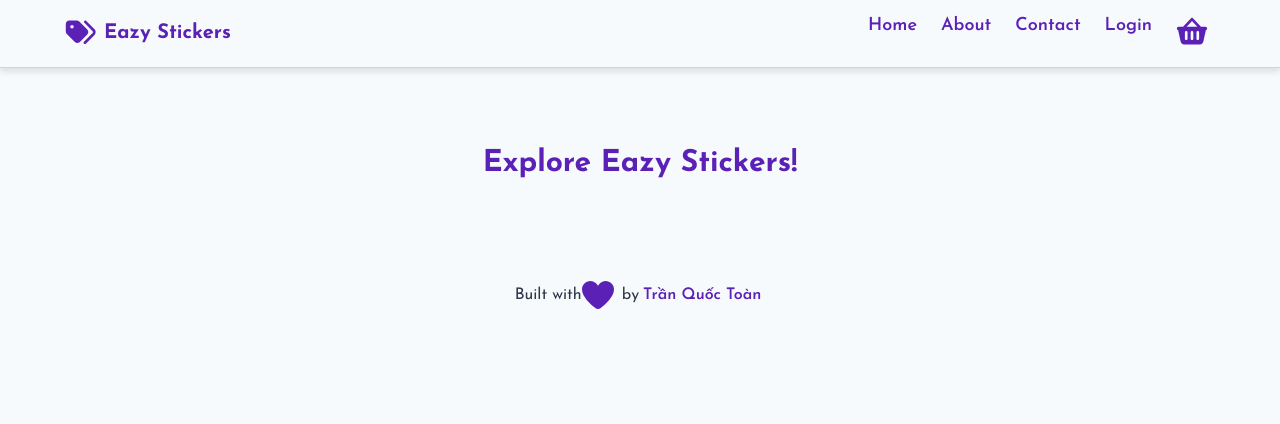
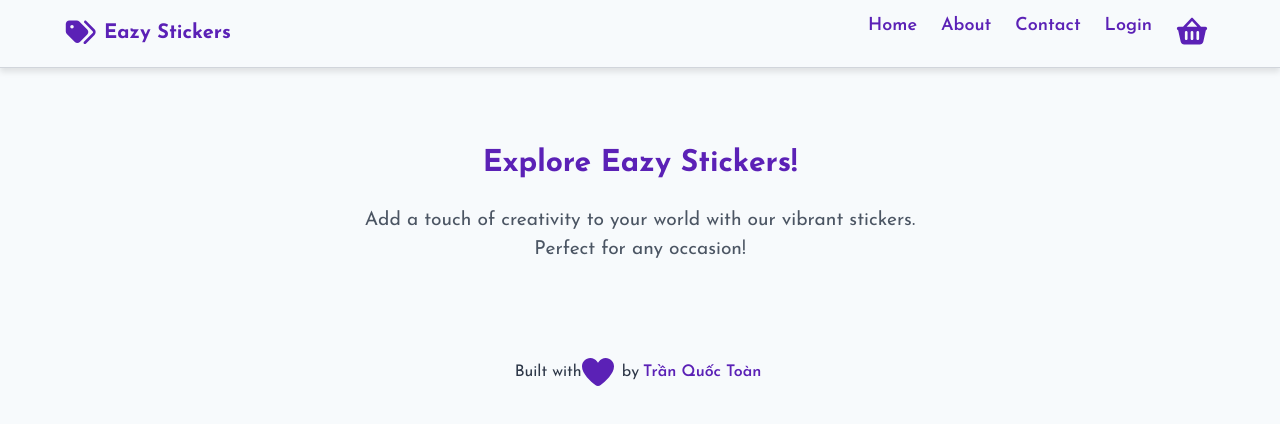
Before and after one commit to Toan0409/sticker-store-react-springboot, a React app: page / in a window 1280 px wide. Shown: the top 424 px of the page. Built offline with nearby package versions, Linux system fonts and the light colour scheme; the HTML template or start-up script is replaced by a standard one.

Commit message:
page heading

```diff
--- a/src/components/Home.jsx
+++ b/src/components/Home.jsx
@@ -3,7 +3,12 @@ import PageHeading from "./PageHeading";
 export default function Home() {
     return (
         <div className="home-container">
-            <PageHeading />
+
+            <PageHeading title="Explore Eazy Stickers!">
+                <p className='page-heading-paragraph'>
+                    Add a touch of creativity to your world with our vibrant stickers. Perfect for any occasion!
+                </p>
+            </PageHeading>
         </div>
     );
 }
--- a/src/components/PageHeading.jsx
+++ b/src/components/PageHeading.jsx
@@ -1,10 +1,13 @@
 import React from 'react';
 import PageTitle from './PageTitle';
 
-export default function PageHeading() {
+export default function PageHeading({ title, children }) {
     return (
         <div className="page-heading-container">
-            <PageTitle title="Explore Eazy Stickers!" />
+            <PageTitle title={title} />
+            <p className='page-heading-paragraph'>
+                {children}
+            </p>
         </div>
     );
 }
```
